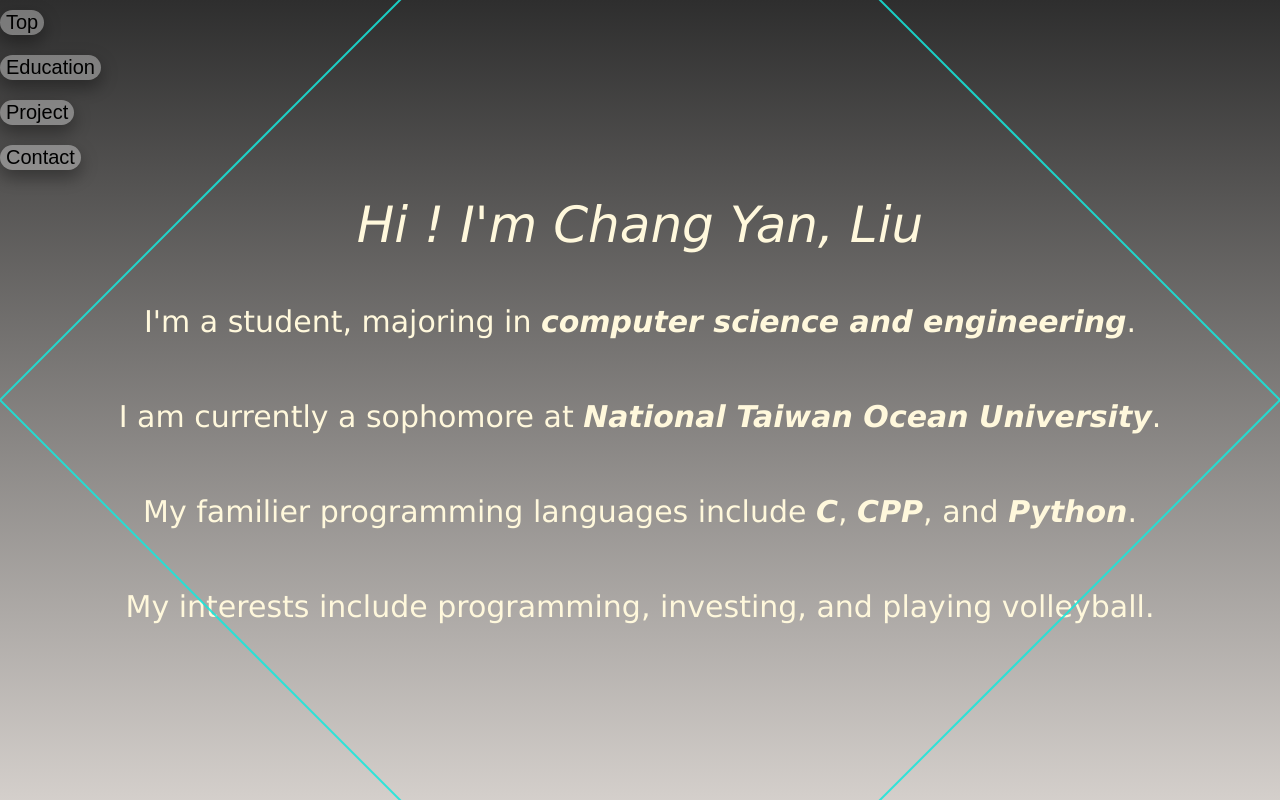
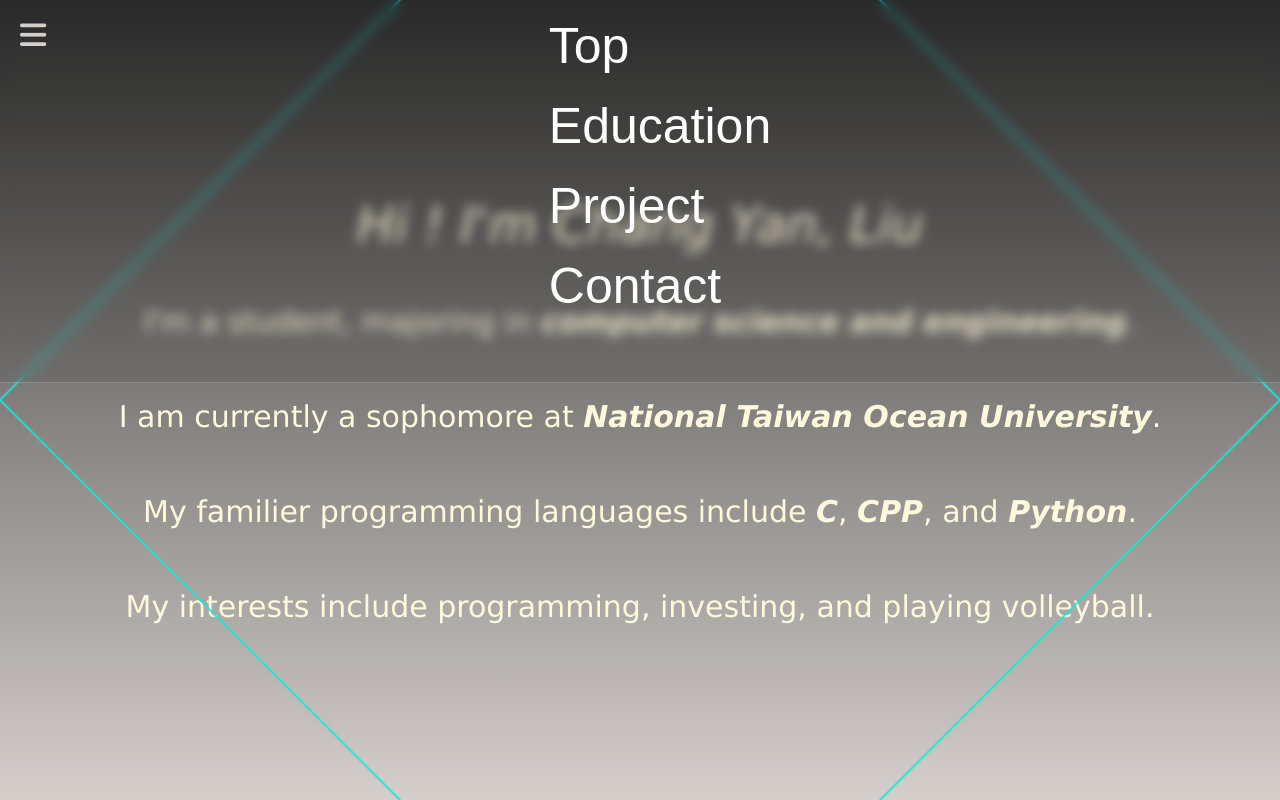
Before and after one commit to Liujosh1014/Liujosh1014.github.io, a plain HTML site: page home.html in a window 1280 px wide. Drawn offline with Linux system fonts and the light colour scheme.

Commit message:
home.html ver.8
add drop down list

```diff
--- a/home.html
+++ b/home.html
@@ -8,12 +8,19 @@
         <script src="scroll.js" defer></script>
     </head>
     <body>
-        <div class="button">
-            <button id="but1" onclick="scrollToSection('top')">Top</button>
-            <button id="but3" onclick="scrollToSection('education')">Education</button>
-            <button id="but4" onclick="scrollToSection('project')">Project</button>
-            <button id="but5" onclick="scrollToSection('contact')">Contact</button>
-        </div>
+        <nav>
+            <div class="dropDownButton">
+                <a class="fa-solid fa-bars"></a>
+            </div>
+            <div class="dropDownContent">
+                <ul>
+                    <li><button onclick="scrollToSection('top')">Top</button></li>
+                    <li><button onclick="scrollToSection('education')">Education</button></li>
+                    <li><button onclick="scrollToSection('project')">Project</button></li>
+                    <li><button onclick="scrollToSection('contact')">Contact</button></li>
+                </ul>
+            </div>
+        </nav>
         <div class="bio" id="top">
             <p id="name"><i>Hi ! I'm Chang Yan, Liu</i></p>
             <p>I'm a student, majoring in <b><i>computer science and engineering</i></b>.</p>
@@ -28,7 +35,7 @@
             <div class="line4"></div>
         </div>
         <div class="education" id="education">
-            <ul>
+            <ul id="exp">
                 <p id="subtitle"><b><i>Education</i></b></p>
                 <li><h1>學士(B.S.) 2023.9~NOW</h1></li>
                 <h2>國立臺灣海洋大學 資訊工程學系</h2>
```
